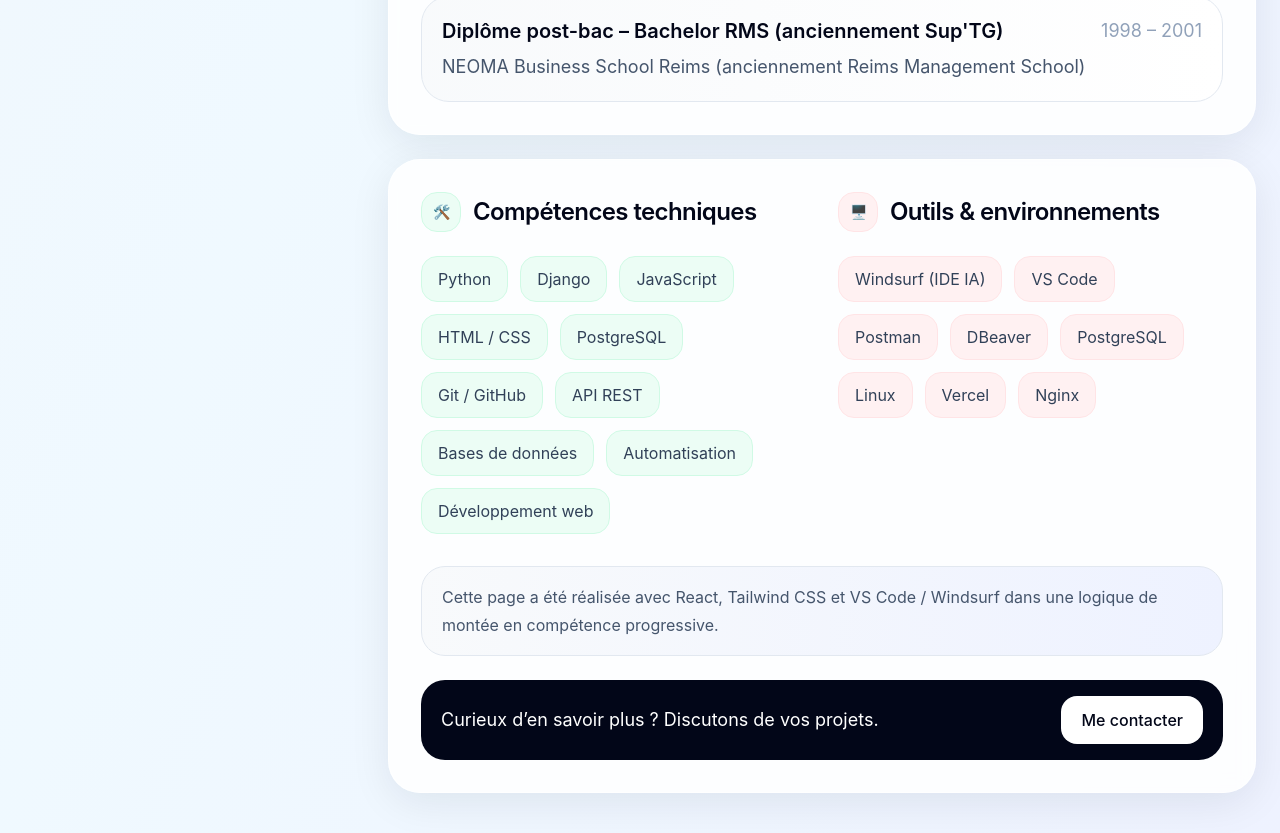
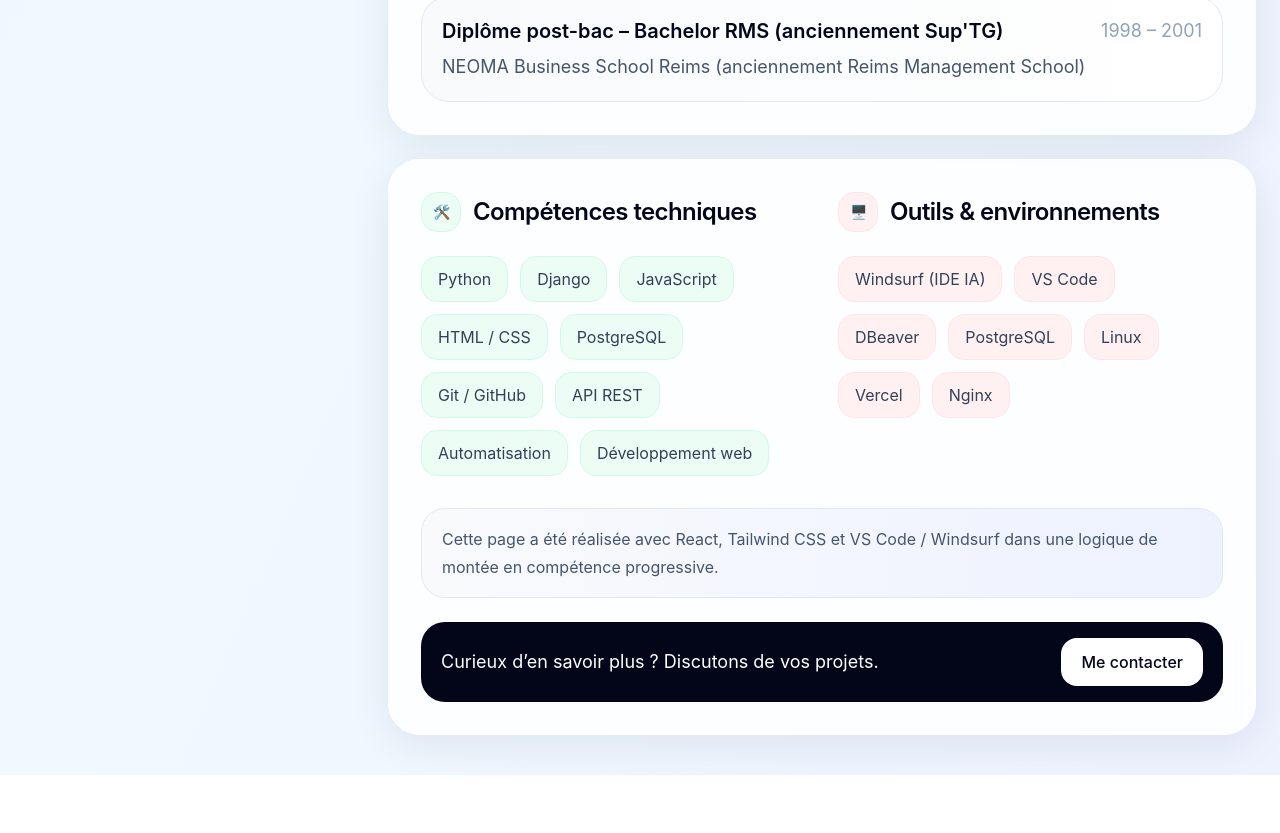
Before and after one commit to EROWINDJ/cv-react-thomas, a React (Vite) app: page / in a window 1280 px wide. Shown: the part 2273-3106 px from the top of the page. After the commit the page ends 3048 px from the top, so only its background shows below. Built offline with nearby package versions, Linux system fonts and the light colour scheme.

Commit message:
const tools modifications

```diff
--- a/src/App.jsx
+++ b/src/App.jsx
@@ -167,7 +167,6 @@ export default function App() {
     "PostgreSQL",
     "Git / GitHub",
     "API REST",
-    "Bases de données",
     "Automatisation",
     "Développement web",
   ];
@@ -175,7 +174,6 @@ export default function App() {
  const tools = [
   "Windsurf (IDE IA)",
   "VS Code",
-  "Postman",
   "DBeaver",
   "PostgreSQL",
   "Linux",
```
